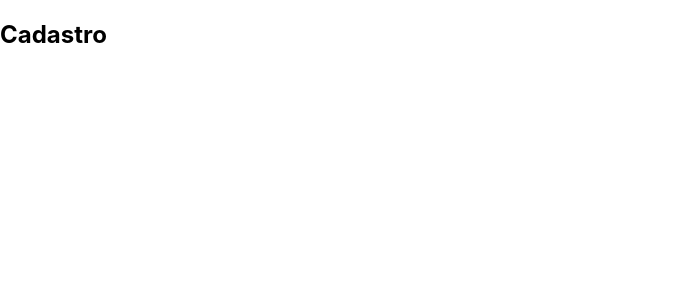
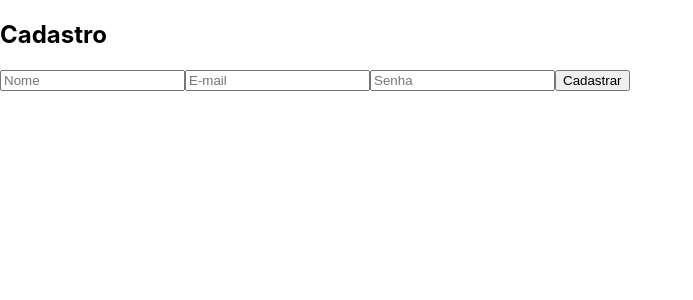
Before and after one commit to JauItalo/Sistema-Recomenda-o, a React (Create React App) app in the folder promocoes-frontend/: page /cadastro in a window 1280 px wide. Shown: the top 300 px of the page, without its empty margins (0-693 px from the left). Built offline with nearby package versions, Linux system fonts and the light colour scheme.

Commit message:
cadastro implementado, vamos trabalhar em validar ele

```diff
--- a/promocoes-frontend/src/pages/Cadastro.jsx
+++ b/promocoes-frontend/src/pages/Cadastro.jsx
@@ -1,8 +1,56 @@
+import { useState } from "react";
+import { useNavigate } from "react-router-dom";
 
 const Cadastro = () => {
+
+    const [name, setName] = useState('');
+    const [email, setEmail] = useState('');
+    const [password, setPassword] = useState('');
+    const [erro, setErro] = useState('');
+    const navigate = useNavigate();
+
+
+    const handleSubmit = async (e) => {
+        e.preventDefault();
+        try{
+            await register(name, email, password);
+            navigate('/login');
+        } catch (err) {
+            setErro('Erro ao tentar cadastrar. Verifique os dados e tente novamente.');
+        }
+    };
+
+
+
     return (
         <div>
             <h2>Cadastro</h2>
+            <form onSubmit={handleSubmit}>
+                <input
+                    type="text"
+                    placeholder="Nome"
+                    value={name}
+                    onChange={e => setName(e.target.value)}
+                    required
+                />
+                <input
+                    type="email"
+                    placeholder="E-mail"
+                    value={email}
+                    onChange={e => setEmail(e.target.value)}
+                    required
+                />
+                <input
+                    type="password"
+                    placeholder="Senha"
+                    value={password}
+                    onChange={e => setPassword(e.target.value)}
+                    required
+                />
+
+                <button type="submit">Cadastrar</button>
+            </form>
+            {erro && <p style={{color: 'red'}}>{erro}</p>}
         </div>
     );
 };
```
